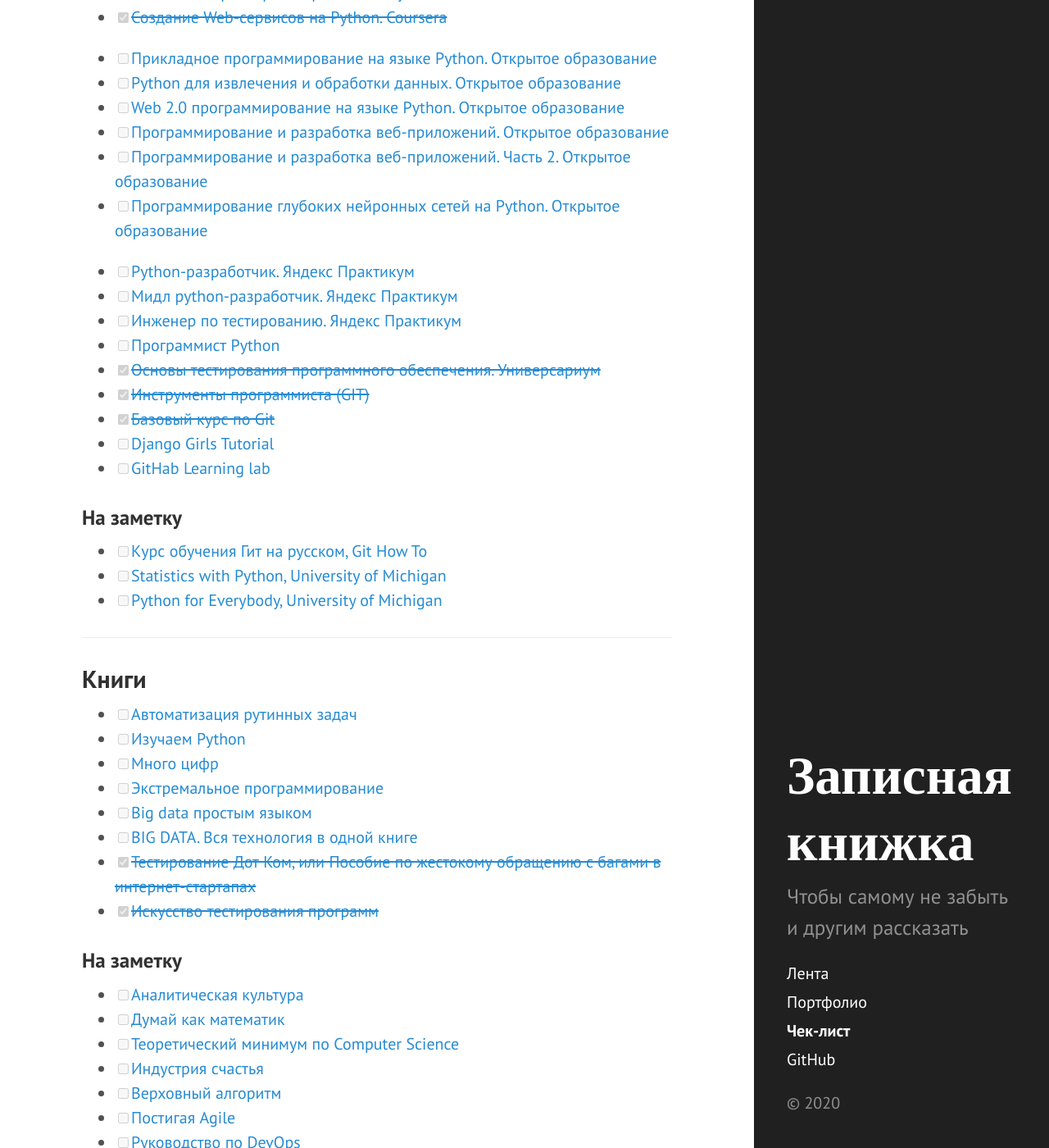
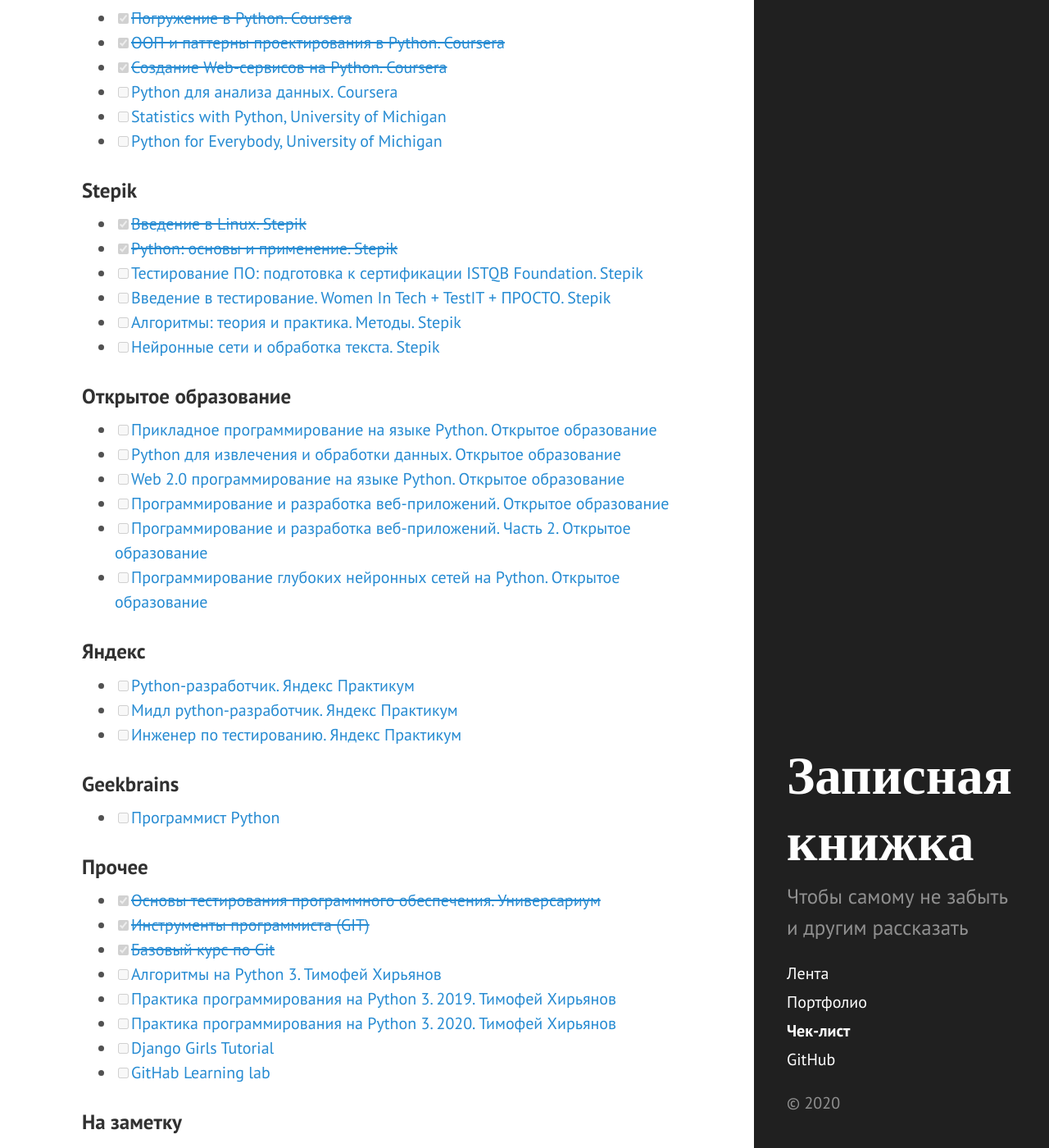
Before and after one commit to Erniess/about_me, a Jekyll site: the page built from checklist.md, in a window 1280 px wide and 1400 px high, scrolled down 252 px. Shown: the whole window at 82% size. Built offline with Jekyll 4.4.1, drawn with Linux system fonts in a browser that asks for light colours; some of the changed text lies outside the part shown.

Commit message:
Update checklist.md

```diff
--- a/checklist.md
+++ b/checklist.md
@@ -4,10 +4,23 @@ title: Чек-лист
 ---
 
 ## Курсы
+### Coursera
 - [x] [~~Погружение в Python. Coursera~~](https://ru.coursera.org/learn/diving-in-python)
 - [x] [~~ООП и паттерны проектирования в Python. Coursera~~](https://ru.coursera.org/learn/oop-patterns-python)
 - [x] [~~Создание Web-сервисов на Python. Coursera~~](https://ru.coursera.org/learn/python-for-web)
+- [ ] [Python для анализа данных. Coursera](https://ru.coursera.org/learn/python-for-data-science)
+- [ ] [Statistics with Python, University of Michigan](https://www.coursera.org/specializations/statistics-with-python)
+- [ ] [Python for Everybody, University of Michigan](https://www.coursera.org/specializations/python)
 
+### Stepik
+- [x] [~~Введение в Linux. Stepik~~](https://stepik.org/course/73/syllabus)
+- [x] [~~Python: основы и применение. Stepik~~](https://stepik.org/course/512/syllabus)
+- [ ] [Тестирование ПО: подготовка к сертификации ISTQB Foundation. Stepik](https://stepik.org/course/16478/syllabus)
+- [ ] [Введение в тестирование. Women In Tech + TestIT + ПРОСТО. Stepik](https://stepik.org/course/73926/syllabus)
+- [ ] [Алгоритмы: теория и практика. Методы. Stepik](https://stepik.org/course/217/syllabus)
+- [ ] [Нейронные сети и обработка текста. Stepik](https://stepik.org/course/54098/syllabus)
+
+### Открытое образование
 - [ ] [Прикладное программирование на языке Python. Открытое образование](https://openedu.ru/course/urfu/PYAP/)
 - [ ] [Python для извлечения и обработки данных. Открытое образование](https://openedu.ru/course/hse/PYTHON/)
 - [ ] [Web 2.0 программирование на языке Python. Открытое образование](https://openedu.ru/course/spbstu/WEBPYT/)
@@ -15,32 +28,38 @@ title: Чек-лист
 - [ ] [Программирование и разработка веб-приложений. Часть 2. Открытое образование](https://openedu.ru/course/ITMOUniversity/PWADEV2/)
 - [ ] [Программирование глубоких нейронных сетей на Python. Открытое образование](https://openedu.ru/course/urfu/PYDNN/)
 
+### Яндекс
 - [ ] [Python-разработчик. Яндекс Практикум](https://praktikum.yandex.ru/backend-developer/)
 - [ ] [Мидл python-разработчик. Яндекс Практикум](https://praktikum.yandex.ru/middle-python/)
 - [ ] [Инженер по тестированию. Яндекс Практикум](https://praktikum.yandex.ru/qa-engineer/)
+
+### Geekbrains
 - [ ] [Программист Python](https://geekbrains.ru/professions/python_developer)
+
+### Прочее
 - [x] [~~Основы тестирования программного обеспечения. Универсариум~~](https://universarium.org/course/722)
 - [x] [~~Инструменты программиста (GIT)~~](https://www.youtube.com/playlist?list=PLAMm2eUmBSn24JIYXGKqAEWCfN-IT-UMp)
 - [x] [~~Базовый курс по Git~~](https://www.youtube.com/playlist?list=PLIU76b8Cjem5B3sufBJ_KFTpKkMEvaTQR)
+- [ ] [Алгоритмы на Python 3. Тимофей Хирьянов](https://www.youtube.com/playlist?list=PLRDzFCPr95fK7tr47883DFUbm4GeOjjc0)
+- [ ] [Практика программирования на Python 3. 2019. Тимофей Хирьянов](https://www.youtube.com/playlist?list=PLRDzFCPr95fLuusPXwvOPgXzBL3ZTzybY)
+- [ ] [Практика программирования на Python 3. 2020. Тимофей Хирьянов](https://www.youtube.com/playlist?list=PLRDzFCPr95fIDJUvFxvzWxg-V9BmZlMMe)
 - [ ] [Django Girls Tutorial](https://tutorial.djangogirls.org/ru/)
 - [ ] [GitHab Learning lab](https://lab.github.com/courses)
 
 ### На заметку
 - [ ] [Курс обучения Гит на русском, Git How To](https://githowto.com/ru)
-- [ ] [Statistics with Python, University of Michigan](https://www.coursera.org/specializations/statistics-with-python)
-- [ ] [Python for Everybody, University of Michigan](https://www.coursera.org/specializations/python)
 
 ---
 
 ## Книги
+- [x] [~~Тестирование Дот Ком, или Пособие по жестокому обращению с багами в интернет-стартапах~~](https://www.ozon.ru/context/detail/id/149612654/)
+- [x] [~~Искусство тестирования программ~~](https://www.ozon.ru/context/detail/id/18319458/)
 - [ ] [Автоматизация рутинных задач](https://www.ozon.ru/context/detail/id/137673590/)
 - [ ] [Изучаем Python](https://www.ozon.ru/context/detail/id/138132785/)
 - [ ] [Много цифр](https://www.ozon.ru/context/detail/id/34806852/)
 - [ ] [Экстремальное программирование](https://www.litres.ru/kent-bek/ekstremalnoe-programmirovanie-razrabotka-cherez-testirovanie/)
 - [ ] [Big data простым языком](https://www.litres.ru/aleksey-blagirev/big-data-prostym-yazykom/)
 - [ ] [BIG DATA. Вся технология в одной книге](https://www.litres.ru/andreas-vaygend/big-data-vsya-tehnologiya-v-odnoy-knige/)
-- [x] [~~Тестирование Дот Ком, или Пособие по жестокому обращению с багами в интернет-стартапах~~](https://www.ozon.ru/context/detail/id/149612654/)
-- [x] [~~Искусство тестирования программ~~](https://www.ozon.ru/context/detail/id/18319458/)
 
 ### На заметку
 - [ ] [Аналитическая культура](https://www.litres.ru/karl-anderson-11438349/analiticheskaya-kultura-ot-sbora-dannyh-do-biznes-rezultatov/)
```
Also changed, not shown: other parts of checklist.md (+1 -1 lines).
